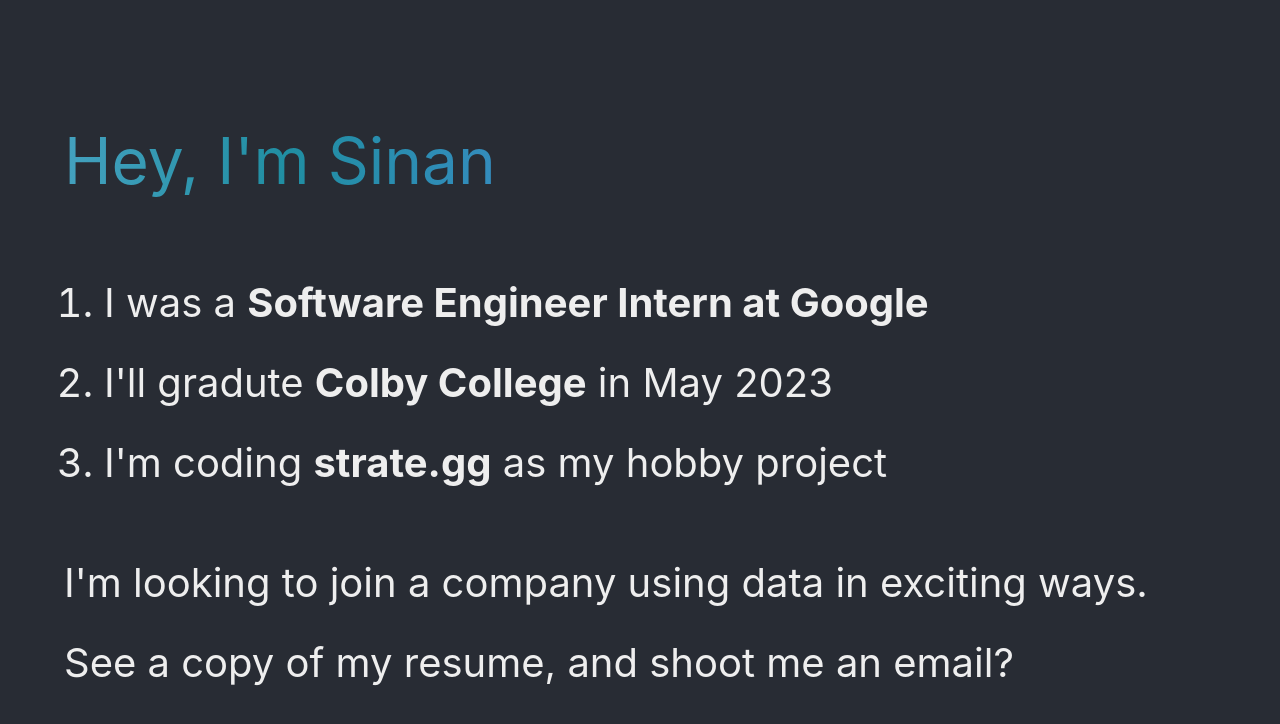
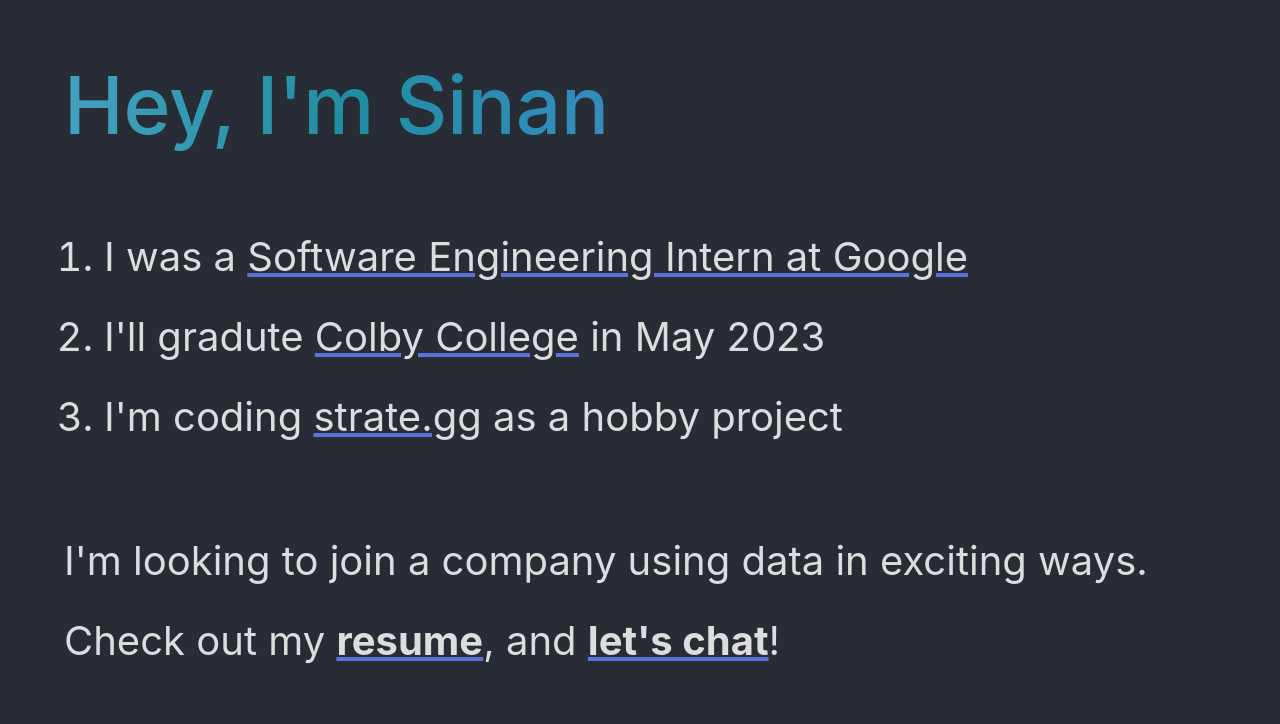
Before and after one commit to enjoythecode/sinany.me, a React (Create React App) app in the folder portfolio/: page / in a window 1280 px wide. Shown: the top 724 px of the page. Built offline with nearby package versions, Linux system fonts and the light colour scheme.

Commit message:
landing section update

```diff
--- a/portfolio/src/App.css
+++ b/portfolio/src/App.css
@@ -12,7 +12,7 @@
   align-items: left;
   justify-content: center;
   font-size: calc(10px + 2vmin);
-	color: #eee;
+	color: #ddd;
 }
 
 .App-link {
@@ -23,16 +23,31 @@
 	font-weight: bold;
 }
 
-#header-top {
-	font-size: 4rem;
+a, .fake-link {
+	color: inherit;
+	text-decoration: underline;
+	text-decoration-color: #5b73df;
 }
 
-#header-second {
+.no-margin {
+	margin: 0;
+}
+
+#header-top {
+	font-size: 5rem;
+	font-weight: 500;
+	margin: 0;
+	margin-bottom: 4rem;
+}
+
+.header-second {
 	font-size: 2.5rem;
 	line-height: 2;
+	margin: 0;
+	margin-bottom: 4rem;
 }
 
-/* modified from https://dev.to/gmeben/animating-gradients-with-pure-css-3bi8*/
+/* modified from https://dev.to/gmeben/*/
 /* TODO: browser compatibility? */
 .rainbow-text {
   animation: animateSinan 10s linear infinite;
--- a/portfolio/src/App.js
+++ b/portfolio/src/App.js
@@ -4,22 +4,21 @@
   return (
     <div className="App">
       <header className="App-header">
-        <p>
 			<p id="header-top">
 				<span className="rainbow-text">Hey, I'm Sinan</span>
 			</p>
 
-			<p id="header-second">
-	  		<ol>
-				<li>I was a <a>Software Engineer Intern at Google</a></li>
-	  			<li>I'll gradute <a>Colby College</a> in May 2023</li>
-				<li>I'm coding <a>strate.gg</a> as my hobby project</li>
+			<p className="header-second">
+	  		<ol className="no-margin">
+				<li>I was a <span className="fake-link" href="#google-intern">Software Engineering Intern at Google</span></li>
+	  			<li>I'll gradute <span className="fake-link" href="#education-colby">Colby College</span> in May 2023</li>
+				<li>I'm coding <span className="fake-link" href="#projects-strategg">strate.gg</span> as a hobby project</li>
 	  		</ol>
-
+	  </p>
+		<p className="header-second">
 		I'm looking to join a company using data in exciting ways.<br/>
-		See a copy of my resume, and shoot me an email?
+		Check out my <a href="/Sinan_Yumurtaci_Resume.pdf">resume</a>, and <a href="mailto:sinan.yumurtaci@gmail.com">let's chat</a>!
 			</p>
-        </p>
       </header>
     </div>
   );
```
